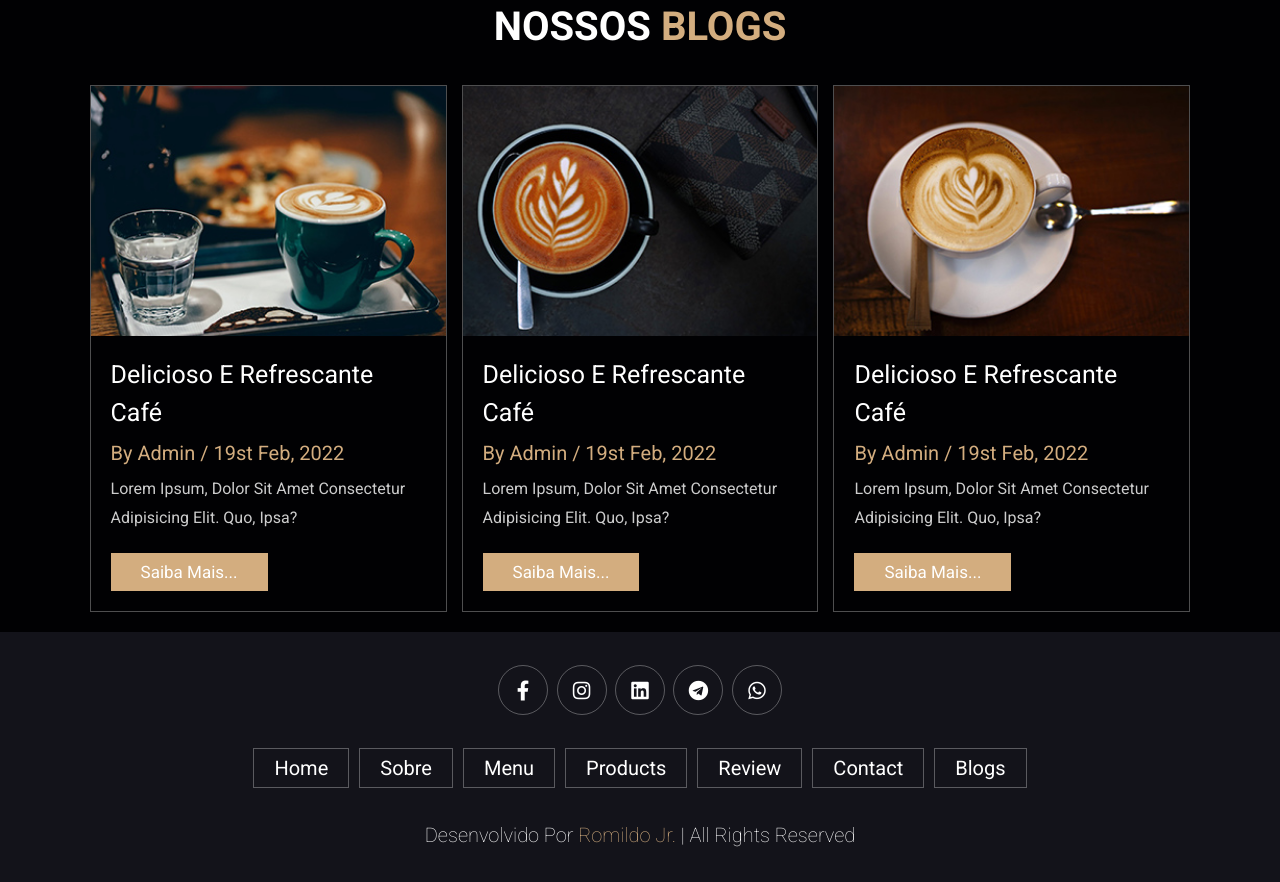
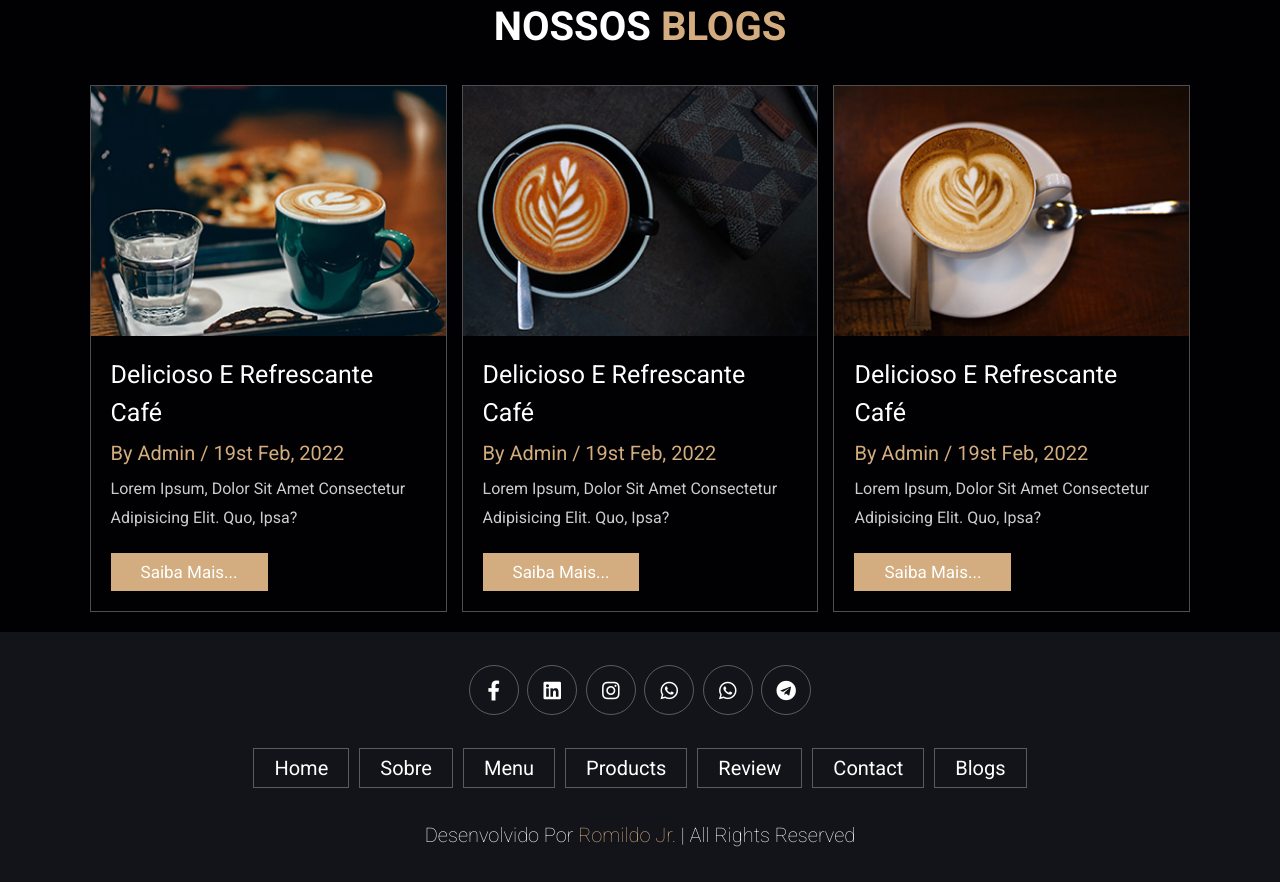
Before and after one commit to romildoalimajr/cafeteria, a plain HTML site: page index.html in a window 1280 px wide. Shown: the part 3891-4773 px from the top of the page. Drawn offline with Linux system fonts and the light colour scheme.

Commit message:
atualização das redes sociais

```diff
--- a/index.html
+++ b/index.html
@@ -431,11 +431,14 @@
 
     <section class="footer">
         <div class="share">
-            <a href="#" class="fab fa-facebook-f"></a>
-            <a href="#" class="fab fa-instagram"></a>
-            <a href="#" class="fab fa-linkedin"></a>
-            <a href="#" class="fab fa-telegram"></a>
-            <a href="#" class="fab fa-whatsapp"></a>
+            <a href="https://www.facebook.com/kalangos.net" target="_blank" class="fab fa-facebook-f"></a>
+            <a href="https://www.linkedin.com/in/romildo-a-lima-jr-/" target="_blank" class="fab fa-linkedin"></a>
+            <a href="https://www.instagram.com/odlimor.sevla/" target="_blank" class="fab fa-instagram"></a>
+            <a href="https://api.whatsapp.com/send?phone=5581994701058&text=Oi%20gostaria%20de%20saber%20mais%20sobre%20seus%20servi%C3%A7os"
+                target="_blank" class="fab fa-whatsapp"></a>
+            <a href="https://api.whatsapp.com/send?phone=5583986003492&text=Oi%20gostaria%20de%20saber%20mais%20sobre%20seus%20servi%C3%A7os"
+                target="_blank" class="fab fa-whatsapp"></a>
+            <a href="https://t.me/@RomildoAlvesJr" target="_blank" class="fab fa-telegram"></a>
         </div>
 
         <div class="links">
```
